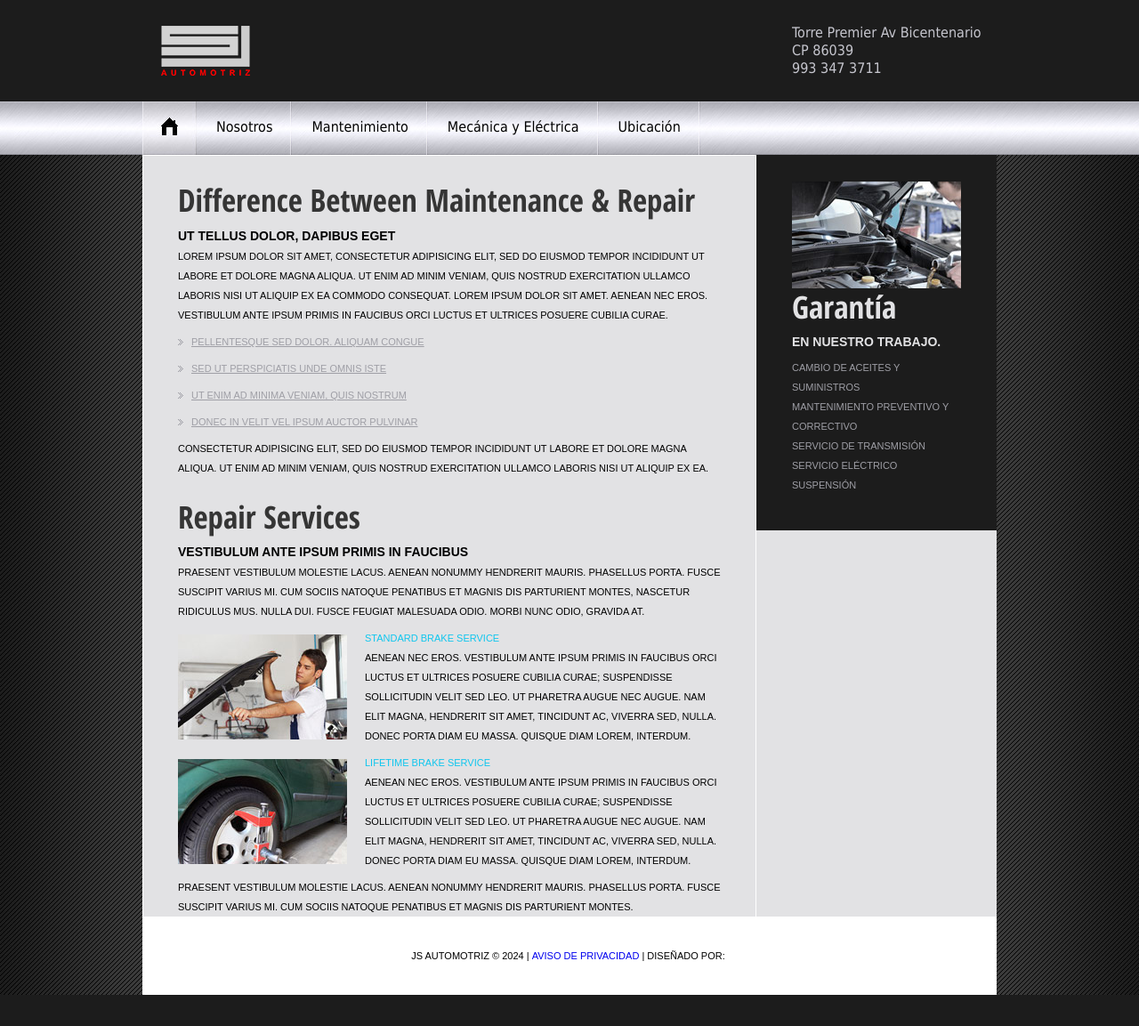
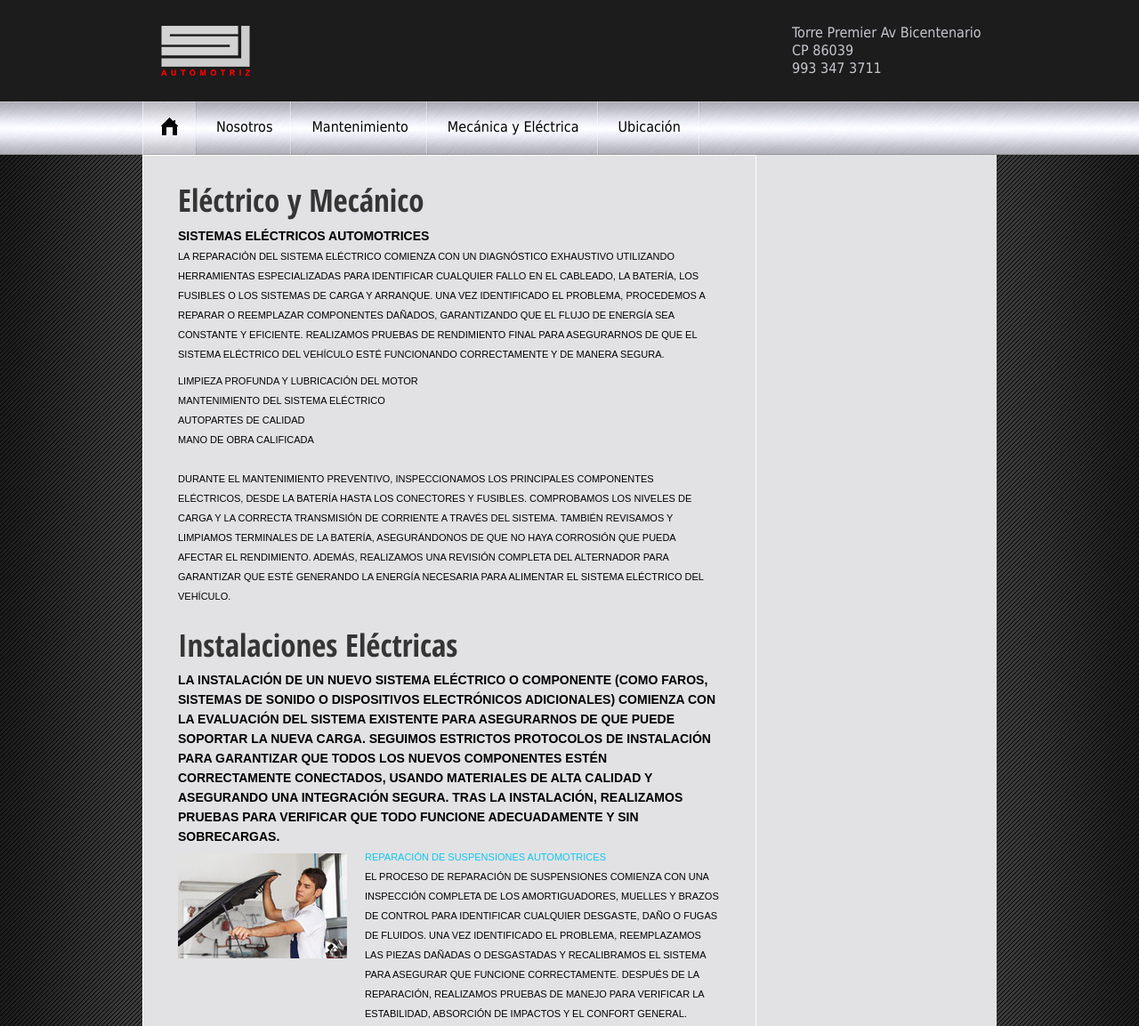
Before and after one commit to pirigarcia/gpauto, a plain HTML site: page repair.html in a window 1280 px wide. Shown: the top 1153 px of the page at 89% size. Before the commit the page ends 1118 px from the top, so only its background shows below. Drawn offline with Linux system fonts and the light colour scheme.

Commit message:
repair elec mec

```diff
--- a/repair.html
+++ b/repair.html
@@ -37,31 +37,34 @@
   <section id="content">
     <div class="sub-page">
       <div class="sub-page-left box-9">
-        <h2 class="p5">Difference Between Maintenance & Repair</h2>
-        <p class="text-2">Ut tellus dolor, dapibus eget</p>
-        <p class="upper">Lorem ipsum dolor sit amet, consectetur adipisicing elit, sed do eiusmod tempor incididunt ut labore et dolore magna aliqua. Ut enim ad minim veniam, quis nostrud exercitation ullamco laboris nisi ut aliquip ex ea commodo consequat. Lorem ipsum dolor sit amet. Aenean nec eros. Vestibulum ante ipsum primis in faucibus orci luctus et ultrices posuere cubilia Curae.</p>
-        <ul class="list-2">
-          <li><a href="#">Pellentesque sed dolor. Aliquam congue</a></li>
-          <li><a href="#">Sed ut perspiciatis unde omnis iste</a></li>
-          <li><a href="#">Ut enim ad minima veniam, quis nostrum</a></li>
-          <li><a href="#">Donec in velit vel ipsum auctor pulvinar</a></li>
-        </ul>
-        <p class="upper">Сonsectetur adipisicing elit, sed do eiusmod tempor incididunt ut labore et dolore magna aliqua. Ut enim ad minim veniam, quis nostrud exercitation ullamco laboris nisi ut aliquip ex ea.</p>
-        <h2 class="top-5 p2">Repair Services</h2>
-        <p class="text-2">Vestibulum ante ipsum primis in faucibus</p>
-        <p class="upper p5">Praesent vestibulum molestie lacus. Aenean nonummy hendrerit mauris. Phasellus porta. Fusce suscipit varius mi. Cum sociis natoque penatibus et magnis dis parturient montes, nascetur ridiculus mus. Nulla dui. Fusce feugiat malesuada odio. Morbi nunc odio, gravida at.</p>
+        <h2 class="p5">Eléctrico y Mecánico</h2>
+        <p class="text-2">sistemas eléctricos automotrices</p>
+        <p class="upper"> La reparación del sistema eléctrico comienza con un diagnóstico exhaustivo utilizando herramientas especializadas para identificar cualquier fallo en el cableado, la batería, los fusibles o los sistemas de carga y arranque. Una vez identificado el problema, procedemos a reparar o reemplazar componentes dañados, garantizando que el flujo de energía sea constante y eficiente. Realizamos pruebas de rendimiento final para asegurarnos de que el sistema eléctrico del vehículo esté funcionando correctamente y de manera segura.</p>
+        <ul class="upper">
+          <li>Limpieza profunda y lubricación del motor</li>
+          <li>Mantenimiento del sistema eléctrico</li>
+          <li>Autopartes de calidad</li>
+          <li>Mano de obra calificada</li>
+        </ul> <br>
+        <p class="upper">Durante el mantenimiento preventivo, inspeccionamos los principales componentes eléctricos, desde la batería hasta los conectores y fusibles. Comprobamos los niveles de carga y la correcta transmisión de corriente a través del sistema. También revisamos y limpiamos terminales de la batería, asegurándonos de que no haya corrosión que pueda afectar el rendimiento. Además, realizamos una revisión completa del alternador para garantizar que esté generando la energía necesaria para alimentar el sistema eléctrico del vehículo.</p>
+        <h2 class="top-5 p2">Instalaciones Eléctricas </h2>
+        <p class="text-2"> La instalación de un nuevo sistema eléctrico o componente (como faros, sistemas de sonido o dispositivos electrónicos adicionales) comienza con la evaluación del sistema existente para asegurarnos de que puede soportar la nueva carga. Seguimos estrictos protocolos de instalación para garantizar que todos los nuevos componentes estén correctamente conectados, usando materiales de alta calidad y asegurando una integración segura. Tras la instalación, realizamos pruebas para verificar que todo funcione adecuadamente y sin sobrecargas.</p>
         <div class="wrap p5"> <img src="images/page4-img1.jpg" alt="" class="img-indent-3">
-          <div class="extra-wrap"> <a href="#" class="link">Standard brake service</a>
-            <p class="upper">Aenean nec eros. Vestibulum ante ipsum primis in faucibus orci luctus et ultrices posuere cubilia Curae; Suspendisse sollicitudin velit sed leo. Ut pharetra augue nec augue. Nam elit magna, hendrerit sit amet, tincidunt ac, viverra sed, nulla. Donec porta diam eu massa. Quisque diam lorem, interdum.</p>
+          <div class="extra-wrap"> <a href="#" class="link">Reparación de suspensiones automotrices</a>
+            <p class="upper">El proceso de reparación de suspensiones comienza con una inspección completa de los amortiguadores, muelles y brazos de control para identificar cualquier desgaste, daño o fugas de fluidos. Una vez identificado el problema, reemplazamos las piezas dañadas o desgastadas y recalibramos el sistema para asegurar que funcione correctamente. Después de la reparación, realizamos pruebas de manejo para verificar la estabilidad, absorción de impactos y el confort general.</p>
           </div>
         </div>
-        <div class="wrap p5"> <img src="images/page4-img2.jpg" alt="" class="img-indent-3">
-          <div class="extra-wrap"> <a href="#" class="link">Lifetime brake service</a>
-            <p class="upper">Aenean nec eros. Vestibulum ante ipsum primis in faucibus orci luctus et ultrices posuere cubilia Curae; Suspendisse sollicitudin velit sed leo. Ut pharetra augue nec augue. Nam elit magna, hendrerit sit amet, tincidunt ac, viverra sed, nulla. Donec porta diam eu massa. Quisque diam lorem, interdum.</p>
+        <div class="wrap p5"> <img src="images/page4-img2.jpg" alt="">
+
+          <div class="extra-wrap"> <a href="#" class="link">Afinación mayor completa</a>
+            <p class="upper">La afinación de motor incluye una serie de ajustes y reemplazos clave para optimizar el rendimiento del vehículo. Esto incluye el cambio de bujías, limpieza de inyectores, revisión y cambio de filtros (de aire, combustible y aceite), y ajustes del sistema de encendido. También revisamos y ajustamos el sistema de combustible y los sensores del motor para mejorar la eficiencia. Una vez finalizado, probamos el motor para asegurar que opera con máxima eficiencia y bajo consumo de combustible.</p>
           </div>
         </div>
-        <p class="upper">Praesent vestibulum molestie lacus. Aenean nonummy hendrerit mauris. Phasellus porta. Fusce suscipit varius mi. Cum sociis natoque penatibus et magnis dis parturient montes.</p>
-      </div>
+
+
+          <div class="extra-wrap"> <a href="#" class="link">Frenos</a>
+          <p class="upper">El mantenimiento del sistema de frenos comienza con una inspección visual de los discos, tambores, pastillas y líquido de frenos. Reemplazamos cualquier componente desgastado y revisamos las líneas de freno para asegurarnos de que no haya fugas. También realizamos el purgado del sistema para eliminar cualquier burbuja de aire, garantizando un frenado preciso y seguro. Por último, ajustamos los frenos y realizamos pruebas para asegurarnos de que el sistema responde adecuadamente.</p>
+        </div>
       <div class="sub-page-right">
 
         <img src="images/page3-img5.jpg" alt="">
```
